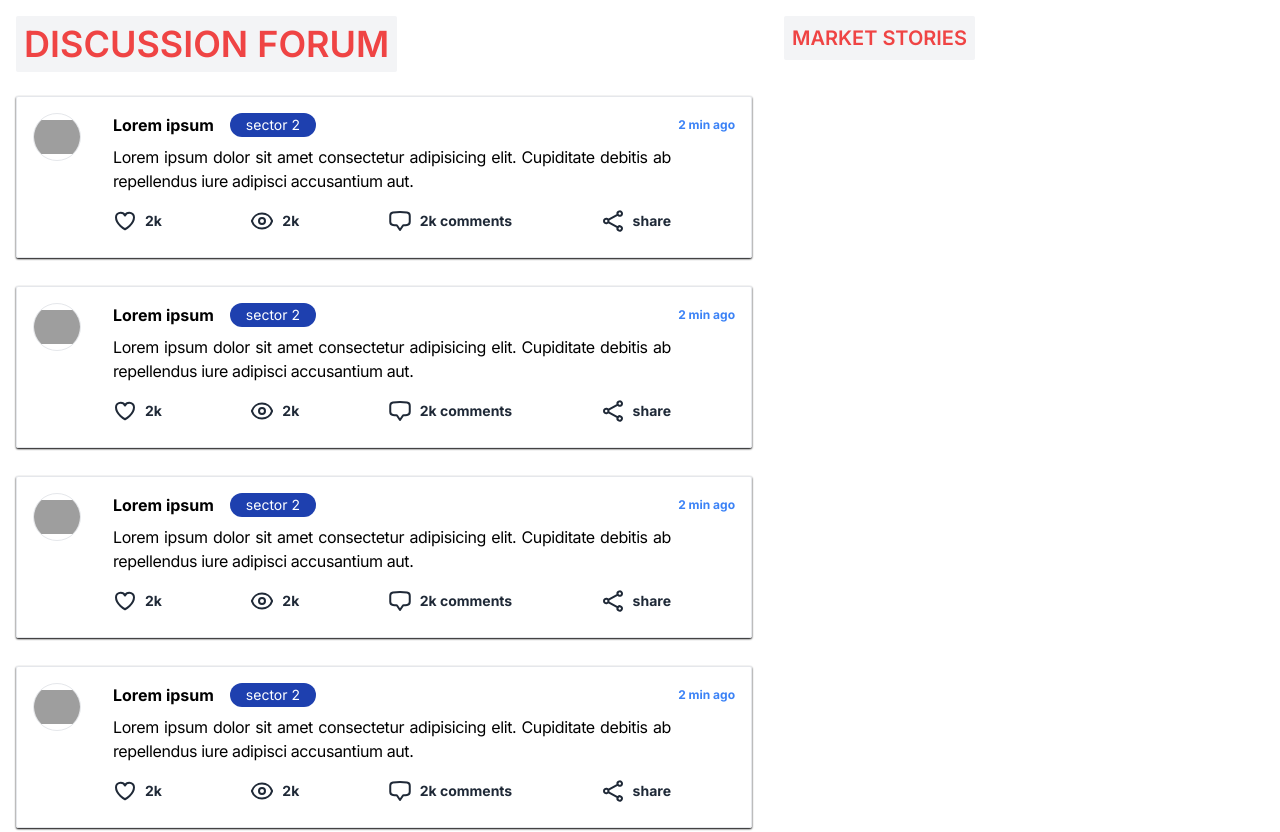
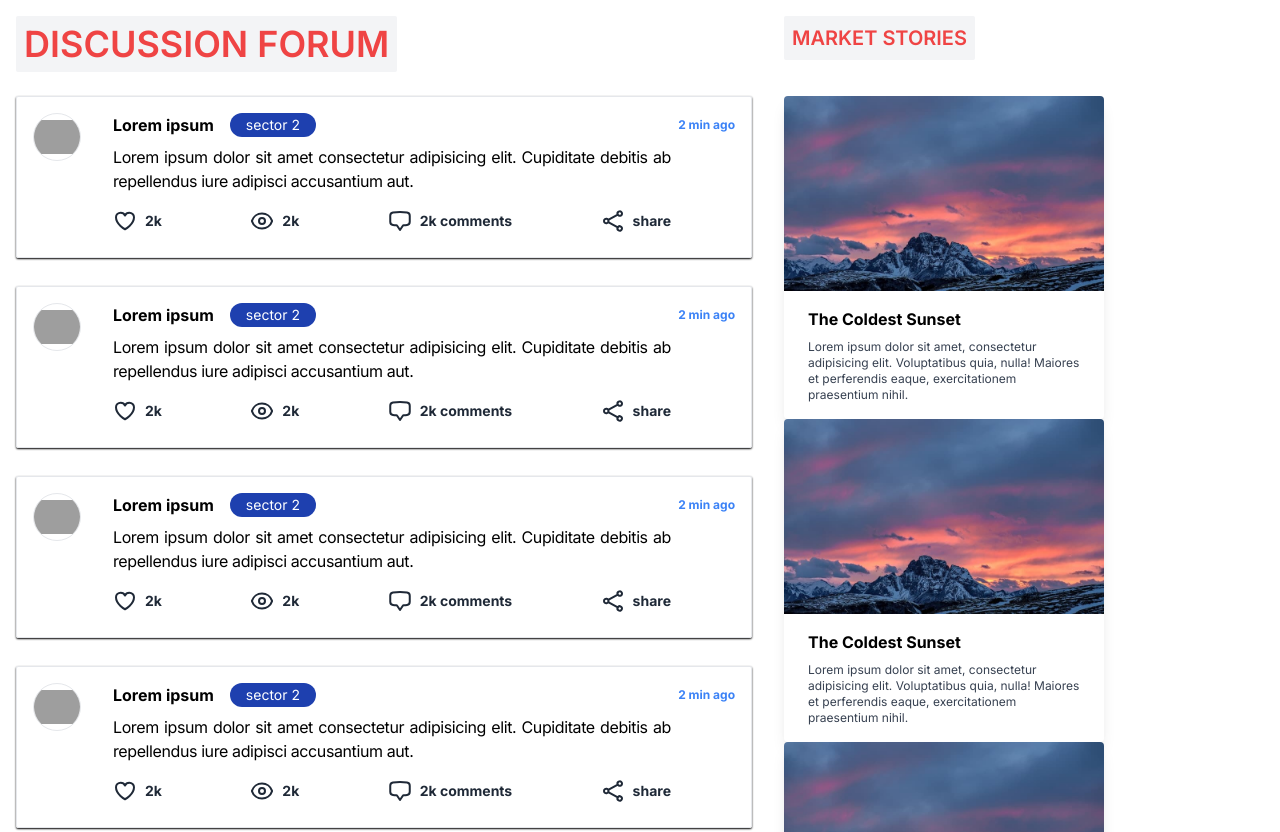
Before and after one commit to Avijit-Sarkar/goindiastocks-next-frontend, a Next.js app: page / in a window 1280 px wide. Shown: the top 832 px of the page. Built offline with nearby package versions, Linux system fonts and the light colour scheme; grey boxes are pictures that could not be loaded.

Commit message:
market stories section added

```diff
--- a/src/app/page.tsx
+++ b/src/app/page.tsx
@@ -1,4 +1,5 @@
 import Posts from "@/components/Posts";
+import Stories from "@/components/Stories";
 import Head from "next/head";
 
 export default function Home() {
@@ -24,7 +25,7 @@ export default function Home() {
           <Posts />
         </section>
 
-        <section className="hidden xl:inline-grid md:col-span-1">
+        <section className="hidden xl:inline-grid md:col-span-2">
           <div className="fixed">
             {/* Market Stories */}
             <div className="flex space-x-2 p-4">
@@ -35,6 +36,7 @@ export default function Home() {
               </div>
             </div>
           </div>
+          <Stories />
         </section>
       </main>
     </div>
--- a/src/components/Post.tsx
+++ b/src/components/Post.tsx
@@ -38,13 +38,13 @@ const Post: FC<PostProps> = ({}) => {
                   xmlns="http://www.w3.org/2000/svg"
                   fill="none"
                   viewBox="0 0 24 24"
-                  stroke-width="2"
+                  strokeWidth="2"
                   stroke="currentColor"
                   className="w-6 h-6 mr-2"
                 >
                   <path
-                    stroke-linecap="round"
-                    stroke-linejoin="round"
+                    strokeLinecap="round"
+                    strokeLinejoin="round"
                     d="M21 8.25c0-2.485-2.099-4.5-4.688-4.5-1.935 0-3.597 1.126-4.312 2.733-.715-1.607-2.377-2.733-4.313-2.733C5.1 3.75 3 5.765 3 8.25c0 7.22 9 12 9 12s9-4.78 9-12Z"
                   />
                 </svg>
@@ -56,18 +56,18 @@ const Post: FC<PostProps> = ({}) => {
                   xmlns="http://www.w3.org/2000/svg"
                   fill="none"
                   viewBox="0 0 24 24"
-                  stroke-width="2"
+                  strokeWidth="2"
                   stroke="currentColor"
                   className="w-6 h-6 mr-2"
                 >
                   <path
-                    stroke-linecap="round"
-                    stroke-linejoin="round"
+                    strokeLinecap="round"
+                    strokeLinejoin="round"
                     d="M2.036 12.322a1.012 1.012 0 0 1 0-.639C3.423 7.51 7.36 4.5 12 4.5c4.638 0 8.573 3.007 9.963 7.178.07.207.07.431 0 .639C20.577 16.49 16.64 19.5 12 19.5c-4.638 0-8.573-3.007-9.963-7.178Z"
                   />
                   <path
-                    stroke-linecap="round"
-                    stroke-linejoin="round"
+                    strokeLinecap="round"
+                    strokeLinejoin="round"
                     d="M15 12a3 3 0 1 1-6 0 3 3 0 0 1 6 0Z"
                   />
                 </svg>
@@ -79,13 +79,13 @@ const Post: FC<PostProps> = ({}) => {
                   xmlns="http://www.w3.org/2000/svg"
                   fill="none"
                   viewBox="0 0 24 24"
-                  stroke-width="2"
+                  strokeWidth="2"
                   stroke="currentColor"
                   className="w-6 h-6 mr-2"
                 >
                   <path
-                    stroke-linecap="round"
-                    stroke-linejoin="round"
+                    strokeLinecap="round"
+                    strokeLinejoin="round"
                     d="M2.25 12.76c0 1.6 1.123 2.994 2.707 3.227 1.068.157 2.148.279 3.238.364.466.037.893.281 1.153.671L12 21l2.652-3.978c.26-.39.687-.634 1.153-.67 1.09-.086 2.17-.208 3.238-.365 1.584-.233 2.707-1.626 2.707-3.228V6.741c0-1.602-1.123-2.995-2.707-3.228A48.394 48.394 0 0 0 12 3c-2.392 0-4.744.175-7.043.513C3.373 3.746 2.25 5.14 2.25 6.741v6.018Z"
                   />
                 </svg>
@@ -97,13 +97,13 @@ const Post: FC<PostProps> = ({}) => {
                   xmlns="http://www.w3.org/2000/svg"
                   fill="none"
                   viewBox="0 0 24 24"
-                  stroke-width="2"
+                  strokeWidth="2"
                   stroke="currentColor"
                   className="w-6 h-6 mr-2"
                 >
                   <path
-                    stroke-linecap="round"
-                    stroke-linejoin="round"
+                    strokeLinecap="round"
+                    strokeLinejoin="round"
                     d="M7.217 10.907a2.25 2.25 0 1 0 0 2.186m0-2.186c.18.324.283.696.283 1.093s-.103.77-.283 1.093m0-2.186 9.566-5.314m-9.566 7.5 9.566 5.314m0 0a2.25 2.25 0 1 0 3.935 2.186 2.25 2.25 0 0 0-3.935-2.186Zm0-12.814a2.25 2.25 0 1 0 3.933-2.185 2.25 2.25 0 0 0-3.933 2.185Z"
                   />
                 </svg>
--- /dev/null
+++ b/src/components/Stories.tsx
@@ -0,0 +1,16 @@
+import { FC } from "react";
+import Story from "./Story";
+
+interface StoriesProps {}
+
+const Stories: FC<StoriesProps> = ({}) => {
+  return (
+    <div className="px-4 mt-24">
+      <Story />
+      <Story />
+      <Story />
+    </div>
+  );
+};
+
+export default Stories;
--- /dev/null
+++ b/src/components/Story.tsx
@@ -0,0 +1,21 @@
+import { FC } from "react";
+
+interface StoryProps {}
+
+const Story: FC<StoryProps> = ({}) => {
+  return (
+    <div className="max-w-xs rounded overflow-hidden shadow-lg">
+      <img className="w-full" src="/story-image.jpg" alt="" />
+      <div className="px-6 py-4">
+        <div className="font-bold text-md mb-2">The Coldest Sunset</div>
+        <p className="text-gray-700 text-xs">
+          Lorem ipsum dolor sit amet, consectetur adipisicing elit. Voluptatibus
+          quia, nulla! Maiores et perferendis eaque, exercitationem praesentium
+          nihil.
+        </p>
+      </div>
+    </div>
+  );
+};
+
+export default Story;
```
Also changed, not shown: public/story-image.jpg (added).
